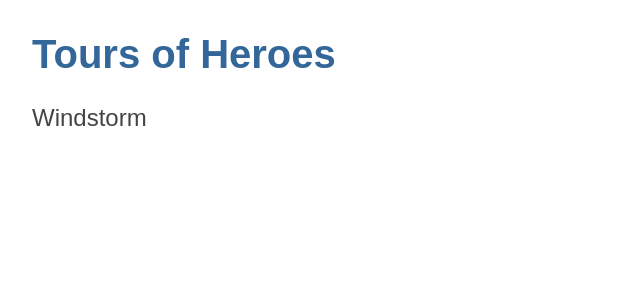
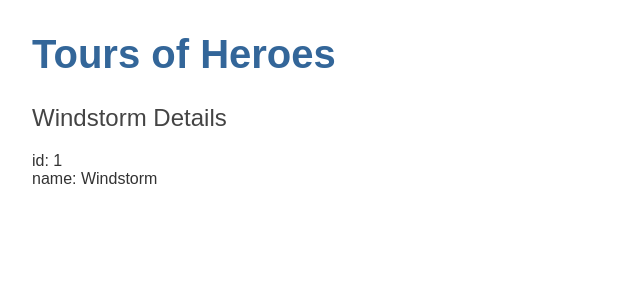
Before and after one commit to richardoppiyo/tours_of_heroes, an Angular app: page / in a window 1280 px wide. Shown: the top 300 px of the page, without its empty margins (0-640 px from the left). Built offline with nearby package versions, Linux system fonts and the light colour scheme.

Commit message:
heroes details add

```diff
--- /dev/null
+++ b/src/app/hero.ts
@@ -0,0 +1,4 @@
+export interface Hero {
+    id: number;
+    name: string;
+  }
--- a/src/app/heroes/heroes.component.html
+++ b/src/app/heroes/heroes.component.html
@@ -1 +1,3 @@
-<h2>{{hero}}</h2>
+<h2>{{hero.name}} Details</h2>
+<div><span>id: </span>{{hero.id}}</div>
+<div><span>name: </span>{{hero.name}}</div>
--- a/src/app/heroes/heroes.component.ts
+++ b/src/app/heroes/heroes.component.ts
@@ -1,4 +1,5 @@
 import { Component } from '@angular/core';
+import { Hero } from '../hero';
 
 @Component({
   selector: 'app-heroes',
@@ -6,5 +7,8 @@ import { Component } from '@angular/core';
   styleUrls: ['./heroes.component.css']
 })
 export class HeroesComponent {
-  hero = 'Windstorm';
+hero: Hero = {
+  id: 1,
+  name:'Windstorm'
 }
+}
```
